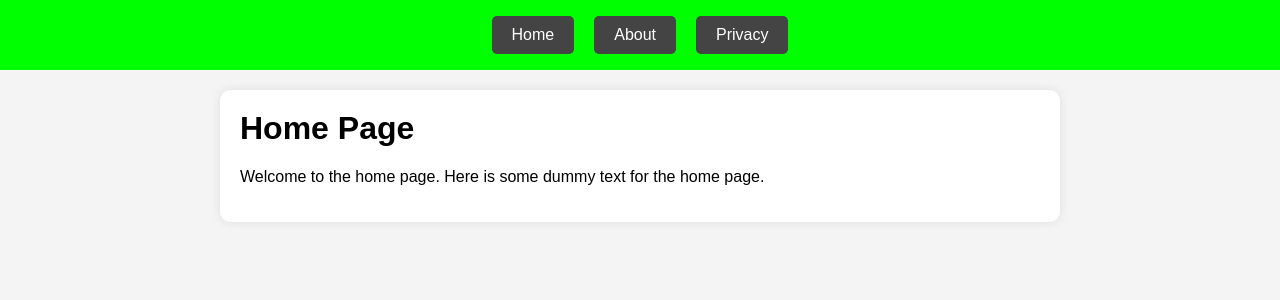
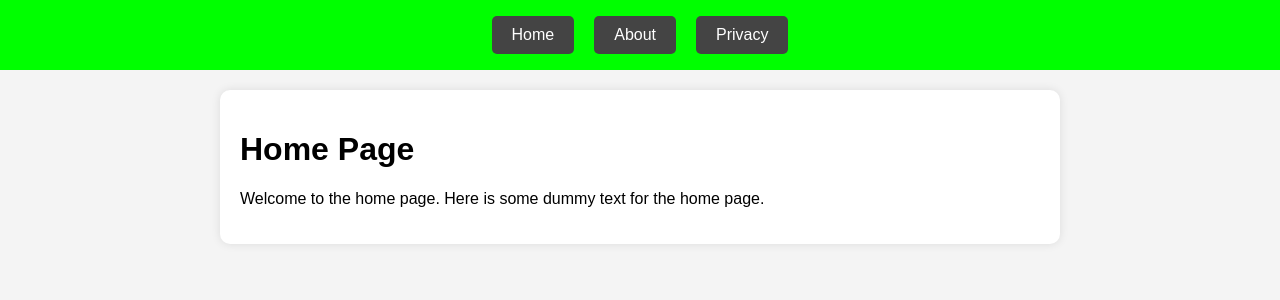
Before and after one commit to Ravikishan-dev1/flask-demo-webapp, a Flask app: page / in a window 1280 px wide. Shown: the top 300 px of the page. Run offline with Flask 3, Linux system fonts and the light colour scheme.

Commit message:
Update styles.css

```diff
--- a/static/styles.css
+++ b/static/styles.css
@@ -41,5 +41,5 @@ body {
 }
 
 h1 {
-    margin-top: 0;
+    margin-top: 15;
 }
```
